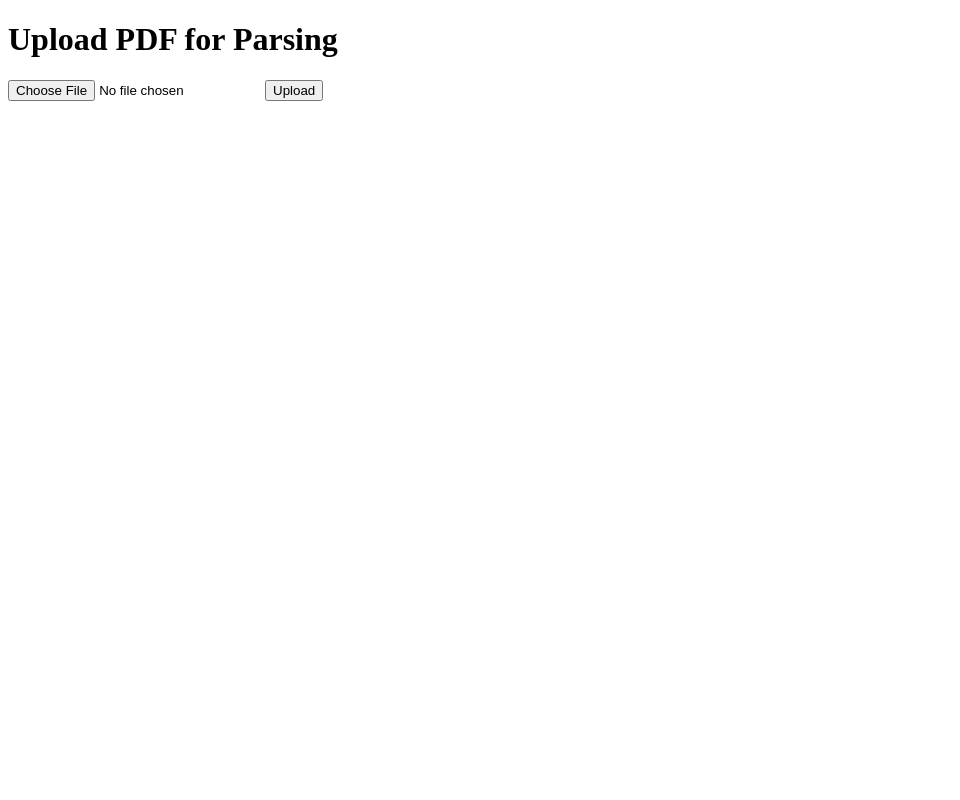
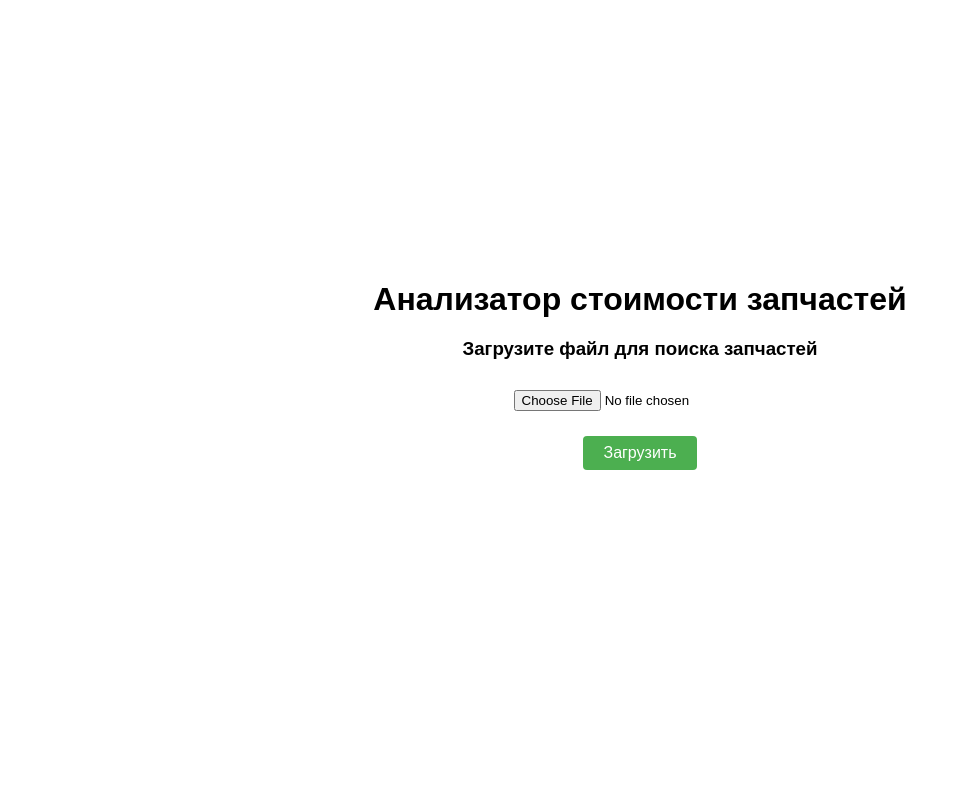
Before and after one commit to xander-che/AutoPartsCostAnalyzer, a Python web app: template templates/upload.html in a window 1280 px wide. Shown: the whole page, without its empty margins (0-960 px from the left). Run offline with Jinja, Linux system fonts and the light colour scheme; the template is opened without the code that fills it, so the values that code supplies are empty.

Commit message:
html updated

```diff
--- a/templates/upload.html
+++ b/templates/upload.html
@@ -1,22 +1,91 @@
 <!DOCTYPE html>
 <html>
 <head>
-    <title>PDF Upload</title>
+    <title>АСЗ</title>
+    <style>
+        body {
+            font-family: Arial, sans-serif;
+            text-align: center;
+            margin: 0;
+            padding: 20px;
+            display: flex;
+            flex-direction: column;
+            align-items: center;
+            justify-content: center;
+            min-height: 100vh;
+            box-sizing: border-box;
+        }
+
+        h1, h3 {
+            margin: 10px 0;
+        }
+
+        form {
+            margin: 20px 0;
+            display: flex;
+            flex-direction: column;
+            align-items: center;
+            gap: 15px;
+        }
+
+        input[type="file"] {
+            margin-bottom: 10px;
+        }
+
+        button {
+            padding: 8px 20px;
+            background-color: #4CAF50;
+            color: white;
+            border: none;
+            border-radius: 4px;
+            cursor: pointer;
+            font-size: 16px;
+        }
+
+        button:hover {
+            background-color: #45a049;
+        }
+
+        #result {
+            width: 80%;
+            max-width: 800px;
+            margin: 20px auto;
+            text-align: left;
+        }
+
+        pre {
+            white-space: pre-wrap;
+            word-wrap: break-word;
+            background: #f4f4f4;
+            padding: 15px;
+            border-radius: 5px;
+            border: 1px solid #ddd;
+        }
+
+        .error {
+            color: red;
+        }
+    </style>
 </head>
 <body>
-    <h1>Upload PDF for Parsing</h1>
+    <h1>Анализатор стоимости запчастей</h1>
+    <h3>Загрузите файл для поиска запчастей</h3>
 
     <form method="post" enctype="multipart/form-data" action="/upload">
         <input type="file" name="file" accept=".pdf" required>
-        <button type="submit">Upload</button>
+        <button type="submit">Загрузить</button>
     </form>
 
-    <div id="result" style="margin-top: 20px;"></div>
+    <div id="result"></div>
 
     <script>
         document.querySelector('form').addEventListener('submit', async (e) => {
             e.preventDefault();
             const formData = new FormData(e.target);
+
+            // Показываем индикатор загрузки
+            const resultDiv = document.getElementById('result');
+            resultDiv.innerHTML = '<p>Обработка файла...</p>';
 
             try {
                 const response = await fetch('/upload', {
@@ -25,12 +94,12 @@
                 });
 
                 const result = await response.json();
-                document.getElementById('result').innerHTML =
+                resultDiv.innerHTML =
                     `<pre>${JSON.stringify(result, null, 2)}</pre>`;
 
             } catch (error) {
-                document.getElementById('result').innerHTML =
-                    `<p style="color:red">Error: ${error.message}</p>`;
+                resultDiv.innerHTML =
+                    `<p class="error">Ошибка: ${error.message}</p>`;
             }
         });
     </script>
```
